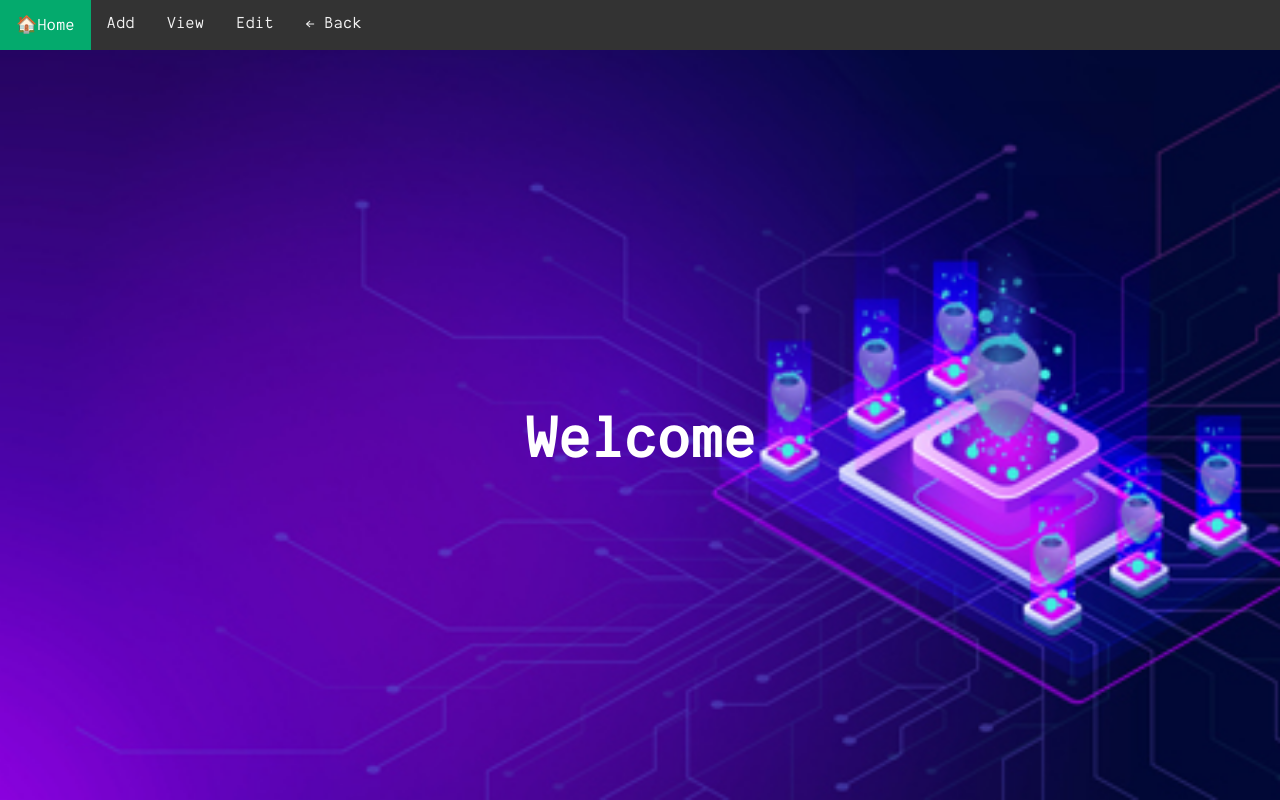
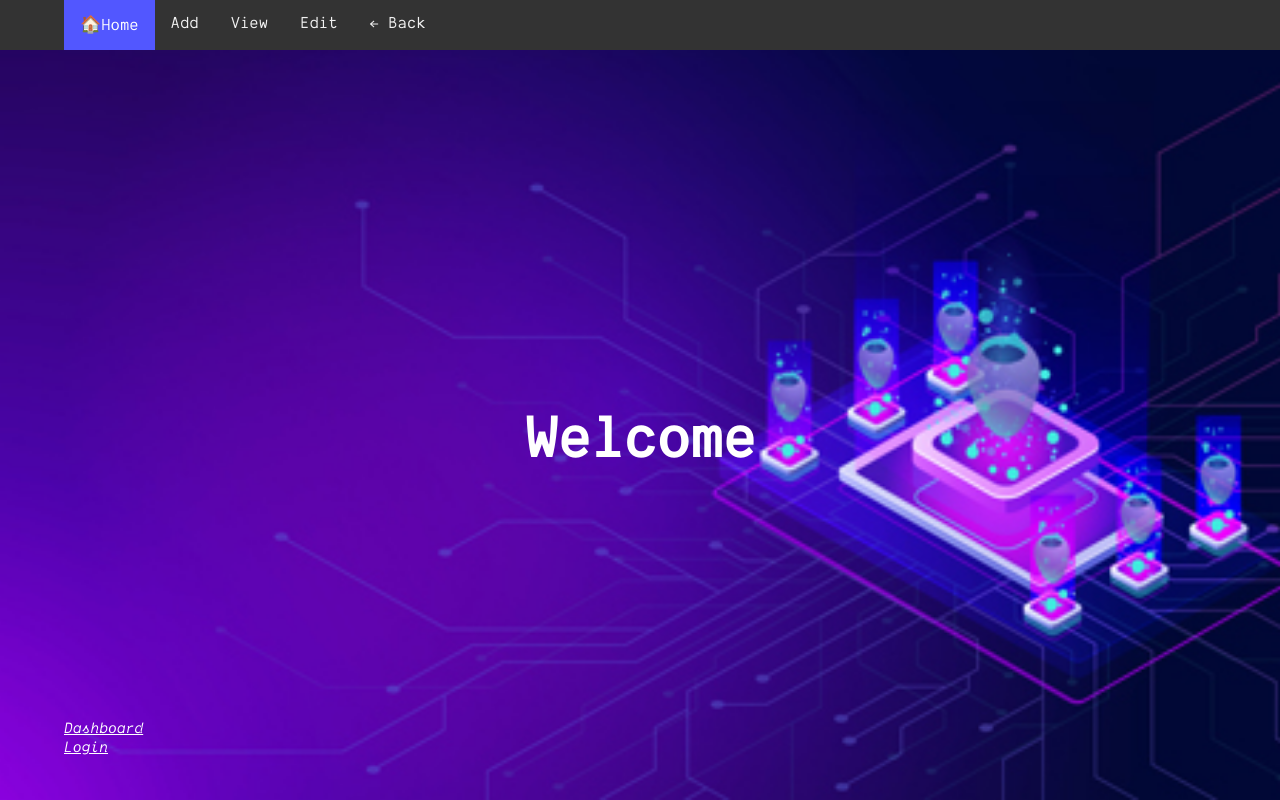
Before and after one commit to Yik-Wee/CapstoneProject, a Flask app: page / in a window 1280 px wide. Run offline with Flask 2, Linux system fonts and the light colour scheme.

Commit message:
shift dashboard and login to bottom left

```diff
--- a/static/css/index.css
+++ b/static/css/index.css
@@ -106,6 +106,6 @@ tr.tr-insert {
 }
 
 .topnav a.active {
-    background-color: #04AA6D;
+    background-color: #5257ff;
     color: white;
 }
--- a/templates/index.html
+++ b/templates/index.html
@@ -6,9 +6,12 @@
         color: white;
     }
 
-/*     a {
+    a {
         color: inherit;
-    } */
+        position: relative;
+        top: 90%;
+        left: 5%;
+    }
 
     h1 {
         position: absolute;
```
